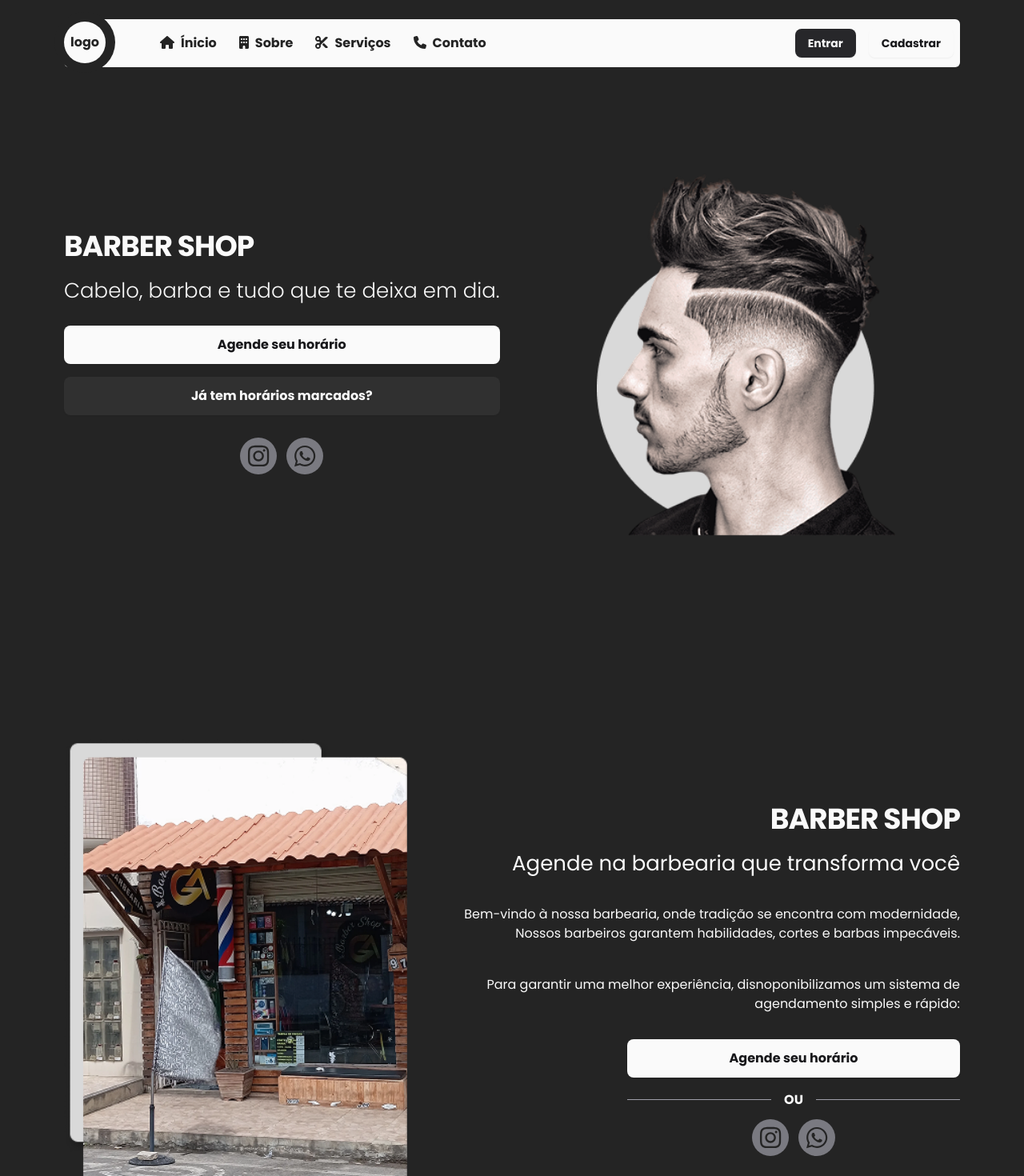
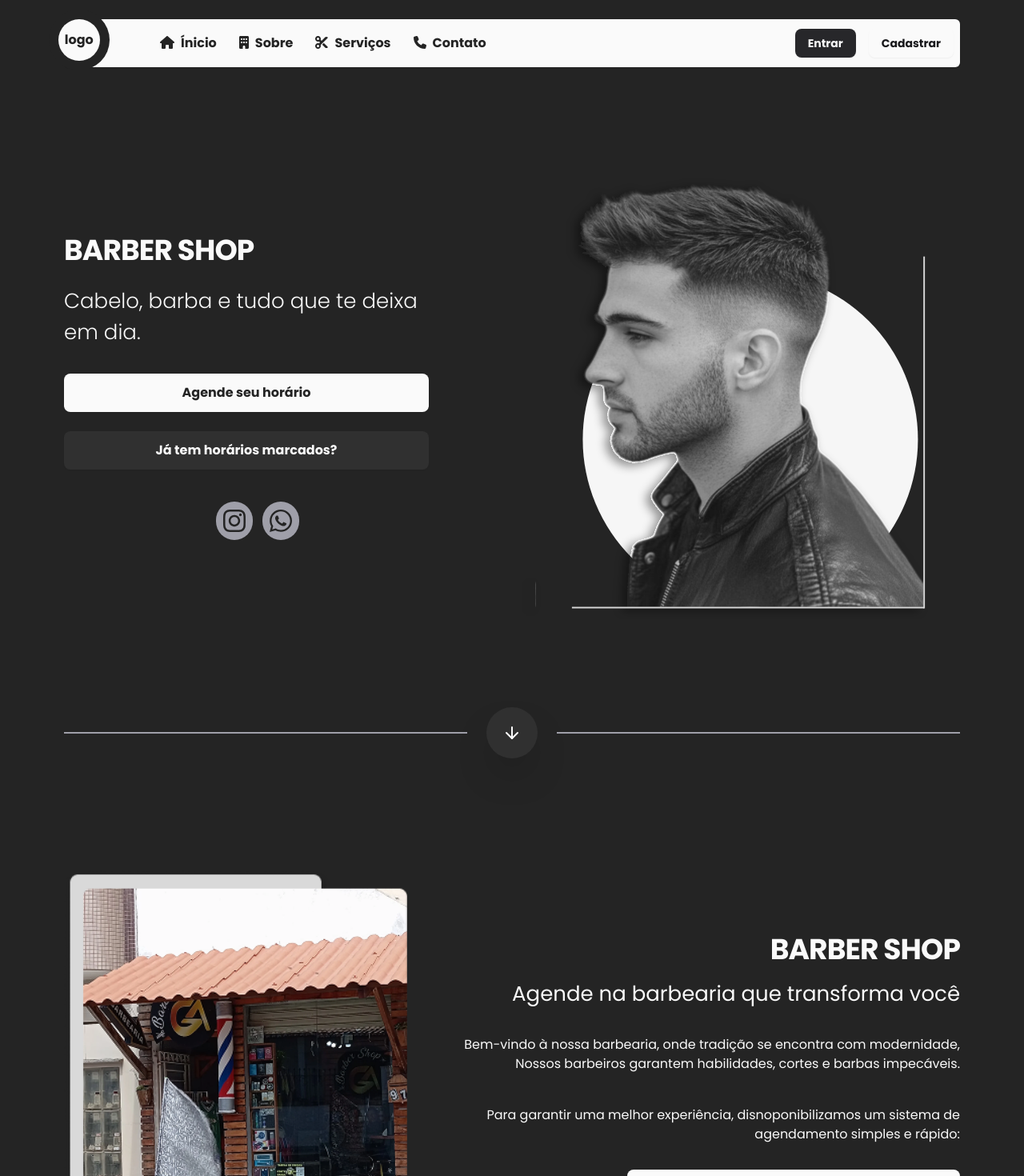
Before and after one commit to Pedro-R1beiro/sistema_barbearia, a React (Vite) app in the folder client/: page / in a window 1280 px wide. Shown: the top 1470 px of the page at 80% size. Built offline with nearby package versions, Linux system fonts and the light colour scheme.

Commit message:
feat: Sale page finalized

```diff
--- a/client/src/components/ContactButton.tsx
+++ b/client/src/components/ContactButton.tsx
@@ -1,30 +1,52 @@
 import type { IconLookup } from "@fortawesome/free-solid-svg-icons";
 import { FontAwesomeIcon } from "@fortawesome/react-fontawesome";
+import { cva, type VariantProps } from "class-variance-authority";
 
-interface ContactButtonProps {
+const contactButtonStyles = cva(
+  "flex max-w-11.5 items-center justify-center rounded-full p-2 px-2.5", // base
+  {
+    variants: {
+      variant: {
+        primary: "bg-muted-foreground/100",
+        secondary:
+          "border-background border-1 text-muted/70 hover:text-foreground hover:bg-background duration-200",
+      },
+      size: {
+        lg: "h-12 w-14",
+        sm: "h-6 w-6",
+      },
+    },
+    defaultVariants: {
+      variant: "primary",
+      size: "lg",
+    },
+  },
+);
+
+interface ContactButtonProps extends VariantProps<typeof contactButtonStyles> {
   link: string;
   icon: IconLookup;
-  variant?: "primary" | "secondary";
-  size?: "xs" | "sm" | "lg" | undefined;
+  className?: string;
 }
 
 export function ContactButton({
   link,
   icon,
   variant = "primary",
-  size,
+  size = "lg",
+  className,
 }: ContactButtonProps) {
   return (
     <a
       target="_blank"
       rel="referrer noreferrer"
       href={link}
-      className={`flex max-w-11.5 items-center justify-center rounded-full p-2 px-2.5 ${variant === "primary" ? "bg-muted-foreground/70" : "border-background border-1"} ${size === "lg" ? "h-6.5 w-6.5" : ""}`}
+      className={contactButtonStyles({ variant, size, className })}
     >
       <FontAwesomeIcon
-        size={size}
+        size={size === "lg" ? "2x" : "sm"}
         icon={icon}
-        className={`text-3xl ${variant === "primary" ? "text-background" : "text-muted/70"}`}
+        className={variant === "primary" ? "text-background" : ""}
       />
     </a>
   );
--- a/client/src/components/Header.tsx
+++ b/client/src/components/Header.tsx
@@ -3,8 +3,8 @@ import { NavMenu } from "./NavMenu";
 
 export function Header() {
   return (
-    <header className="bg-accent-foreground text-background relative flex items-center justify-end rounded-sm py-3">
-      <div className="bg-background absolute top-[-0.55rem] left-[-0.75em] rounded-full p-3">
+    <header className="bg-accent-foreground text-background relative flex items-center justify-end rounded-sm py-3 shadow-xs">
+      <div className="bg-background absolute top-[-0.75rem] left-[-1.2rem] rounded-full p-3">
         <div className="bg-foreground rounded-full p-2 py-3.5 font-bold">
           logo
         </div>
--- /dev/null
+++ b/client/src/components/SeparationArrow.tsx
@@ -0,0 +1,13 @@
+import { ArrowDown } from "lucide-react";
+
+export function SeparationArrow() {
+  return (
+    <div className="flex items-center gap-6">
+      <div className="bg-muted-foreground h-0.5 w-full" />
+      <span className="rounded-full bg-[#303030] p-3 shadow-2xl md:p-5">
+        <ArrowDown className="md:text-40 text-background dark:text-foreground" />
+      </span>
+      <div className="bg-muted-foreground h-0.5 w-full" />
+    </div>
+  );
+}
--- a/client/src/components/ui/dropdown-menu.tsx
+++ b/client/src/components/ui/dropdown-menu.tsx
@@ -72,7 +72,7 @@ function DropdownMenuItem({
       data-inset={inset}
       data-variant={variant}
       className={cn(
-        "focus:bg-accent focus:text-accent-foreground data-[variant=destructive]:text-destructive data-[variant=destructive]:focus:bg-destructive/10 dark:data-[variant=destructive]:focus:bg-destructive/20 data-[variant=destructive]:focus:text-destructive data-[variant=destructive]:*:[svg]:!text-destructive [&_svg:not([class*='text-'])]:text-muted-foreground text-md relative flex cursor-default items-center gap-2 rounded-sm px-2 py-1.5 outline-hidden select-none data-[disabled]:pointer-events-none data-[disabled]:opacity-50 data-[inset]:pl-8 [&_svg]:pointer-events-none [&_svg]:shrink-0 [&_svg:not([class*='size-'])]:size-4",
+        "focus:bg-accent focus:text-accent-foreground data-[variant=destructive]:text-destructive data-[variant=destructive]:focus:bg-destructive/10 dark:data-[variant=destructive]:focus:bg-destructive/20 data-[variant=destructive]:focus:text-destructive data-[variant=destructive]:*:[svg]:!text-destructive [&_svg:not([class*='text-'])]:text-muted-foreground relative flex cursor-default items-center gap-2 rounded-sm px-2 py-1.5 text-lg outline-hidden select-none data-[disabled]:pointer-events-none data-[disabled]:opacity-50 data-[inset]:pl-8 [&_svg]:pointer-events-none [&_svg]:shrink-0 [&_svg:not([class*='size-'])]:size-4",
         className,
       )}
       {...props}
@@ -153,7 +153,7 @@ function DropdownMenuLabel({
       data-slot="dropdown-menu-label"
       data-inset={inset}
       className={cn(
-        "px-2 py-1.5 text-sm font-medium data-[inset]:pl-8",
+        "px-2 py-1.5 text-xl font-medium data-[inset]:pl-8",
         className,
       )}
       {...props}
--- a/client/src/pages/Sale/components/About.tsx
+++ b/client/src/pages/Sale/components/About.tsx
@@ -4,10 +4,15 @@ import { Button } from "@/components/ui/button";
 import { faInstagram, faWhatsapp } from "@fortawesome/free-brands-svg-icons";
 
 import barberShopImage from "../../../assets/barber-shop.png";
+import { SeparationArrow } from "@/components/SeparationArrow";
 
 export function About() {
   return (
-    <section className="mt-20 md:mt-10 md:flex md:flex-row-reverse md:items-center md:gap-12">
+    <>
+      <section
+        id="about"
+        className="mt-90 h-screen md:mt-10 md:flex md:flex-row-reverse md:items-center md:gap-12"
+      >
         <div className="space-y-4 text-center md:flex md:flex-col md:items-end">
           <h1 className="text-4xl font-bold tracking-tight md:text-right">
             BARBER SHOP
@@ -19,13 +24,13 @@ export function About() {
           <div className="mt-8 space-y-10 text-justify md:mt-4 md:text-right">
             <p>
               Bem-vindo à nossa barbearia, onde tradição se encontra com
-            modernidade, Nossos barbeiros garantem habilidades, cortes e barbas
-            impecáveis.
+              modernidade, Nossos barbeiros garantem habilidades, cortes e
+              barbas impecáveis.
             </p>
 
             <p>
-            Para garantir uma melhor experiência, disnoponibilizamos um sistema
-            de agendamento simples e rápido:{" "}
+              Para garantir uma melhor experiência, disnoponibilizamos um
+              sistema de agendamento simples e rápido:{" "}
             </p>
           </div>
 
@@ -49,6 +54,13 @@ export function About() {
           alt=""
           className="mx-auto mt-8 md:mt-0 md:mb-10 md:h-140"
         />
+        <span className="mt-10 block md:hidden">
+          <SeparationArrow />
+        </span>
       </section>
+      <span className="hidden md:block">
+        <SeparationArrow />
+      </span>
+    </>
   );
 }
--- a/client/src/pages/Sale/components/CardServices.tsx
+++ b/client/src/pages/Sale/components/CardServices.tsx
@@ -1,3 +1,5 @@
+import { ContactButton } from "@/components/ContactButton";
+import { faCalendar } from "@fortawesome/free-solid-svg-icons";
 import type { ReactNode } from "react";
 
 interface CardServicesProps {
@@ -7,13 +9,19 @@ interface CardServicesProps {
 
 export default function CardServices({ image, children }: CardServicesProps) {
   return (
-    <div className="dark:bg-foreground/90 mx-auto h-112 w-[20rem] overflow-hidden rounded-md bg-[#d9d9d9] p-0 pb-8">
+    <div className="dark:bg-foreground/90 relative mx-auto h-112 w-[20rem] rounded-md bg-[#d9d9d9] p-0 pb-8">
       <div className="w-full min-w-full p-0">
         <img src={image} alt="" className="w-full min-w-full" />
       </div>
       <div className="text-foreground dark:text-background p-3 text-justify">
         <p className="max-h-64 overflow-y-auto">{children}</p>
       </div>
+
+      <ContactButton
+        link="whatsapp.api.client"
+        icon={faCalendar}
+        className="bg-foreground text-background absolute right-[-1rem] bottom-[-1rem]"
+      />
     </div>
   );
 }
--- a/client/src/pages/Sale/components/Home.tsx
+++ b/client/src/pages/Sale/components/Home.tsx
@@ -1,29 +1,34 @@
 import { ContactButton } from "@/components/ContactButton";
 import { Button } from "@/components/ui/button";
 
-import manImage from "../../../assets/man.png";
+import manImage from "../../../assets/man.svg";
 import { faInstagram, faWhatsapp } from "@fortawesome/free-brands-svg-icons";
+import { SeparationArrow } from "@/components/SeparationArrow";
 
 export function Home() {
   return (
-    <section className="mt-12 h-screen md:mt-0 md:flex md:items-center md:gap-12 md:pb-22">
+    <>
+      <section
+        id="home"
+        className="mt-12 h-screen md:mt-0 md:flex md:items-center md:gap-12 md:pb-0"
+      >
         <div className="space-y-4 text-center md:text-left">
           <h1 className="text-4xl font-bold tracking-tight">BARBER SHOP</h1>
-        <p className="text-[1.625rem] font-light">
-          Cabelo, barba e tudo que te deixa em dia.
+          <p className="my-6 text-[1.625rem] font-light">
+            Cabelo, barba e tudo que te deixa <br /> em dia.
           </p>
 
-        <Button className="bg-foreground text-md mt-2 w-full p-6 font-bold">
+          <Button className="bg-foreground text-background text-md mt-2 w-full p-6 font-bold md:max-w-114">
             Agende seu horário
           </Button>
           <Button
             variant="secondary"
-          className="text-md w-full bg-[#303030] p-6 font-bold hover:bg-[#404040]"
+            className="text-md mt-2 w-full p-6 font-bold md:max-w-114 dark:bg-[#303030] dark:hover:bg-[#404040]"
           >
             Já tem horários marcados?
           </Button>
 
-        <div className="mt-3 flex items-center justify-center gap-3">
+          <div className="mt-6 flex items-center justify-center gap-3">
             <ContactButton link="instagram.com" icon={faInstagram} />
             <ContactButton link="whatsapp.api.client" icon={faWhatsapp} />
           </div>
@@ -32,8 +37,15 @@ export function Home() {
         <img
           src={manImage}
           alt=""
-        className="mx-auto mt-8 md:mt-0 md:ml-auto md:h-115"
+          className="mx-auto mt-8 h-130 md:mt-0 md:ml-auto md:h-145"
         />
+        <span className="block md:hidden">
+          <SeparationArrow />
+        </span>
       </section>
+      <span className="hidden md:block">
+        <SeparationArrow />
+      </span>
+    </>
   );
 }
--- a/client/src/pages/Sale/components/Services.tsx
+++ b/client/src/pages/Sale/components/Services.tsx
@@ -10,7 +10,10 @@ import { faInstagram, faWhatsapp } from "@fortawesome/free-brands-svg-icons";
 
 export default function Services() {
   return (
-    <section className="mt-20 space-y-4 text-center md:mt-30 md:h-screen md:pt-20 lg:mb-30">
+    <section
+      id="services"
+      className="mt-90 space-y-4 text-center md:mt-30 md:h-screen md:pt-20 lg:mb-30"
+    >
       <h1 className="text-4xl font-bold tracking-tight">BARBER SHOP</h1>
       <p className="text-[1.625rem]">Nossos melhores serviços</p>
 
```
Also changed, not shown: client/src/components/NavMenu.tsx (+13 -5 lines), client/src/pages/Sale/components/Footer.tsx (+6 -3 lines), client/src/assets/man.png (deleted), client/src/assets/man.svg (added). Lines whose indentation alone changed are shown as unchanged.
